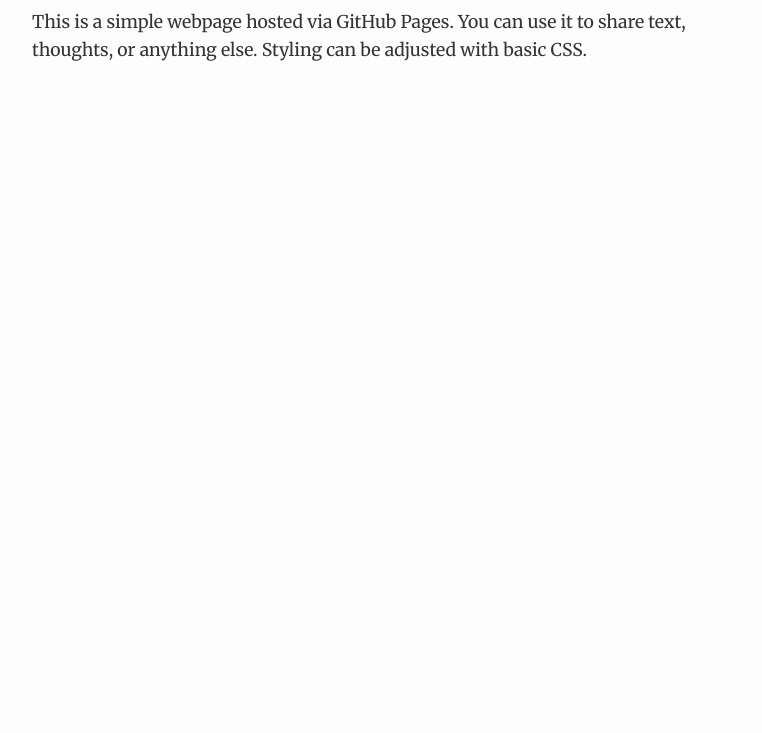
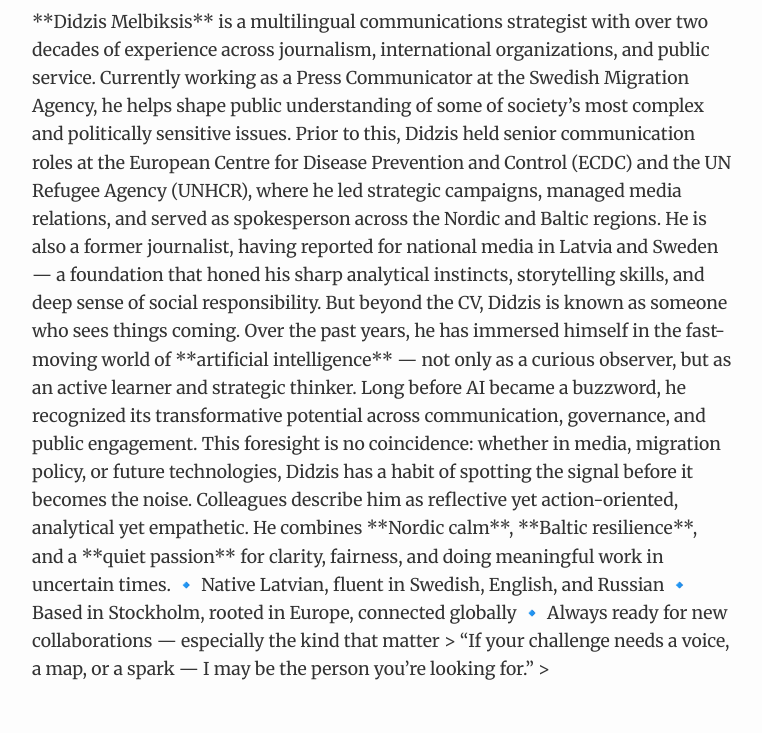
Before and after one commit to mranarhs/mranarhs.github.io, a plain HTML site: page index.html in a window 1280 px wide. Shown: the part 116-849 px from the top of the page, without its empty margins (258-1020 px from the left). Before the commit the page ends 800 px from the top, so only its background shows below. Drawn offline with Linux system fonts and the light colour scheme.

Commit message:
Update index.html

```diff
--- a/index.html
+++ b/index.html
@@ -2,7 +2,7 @@
 <html lang="en">
 <head>
   <meta charset="UTF-8">
-  <title>Welcome to My Site</title>
+  <title>Didzis Melbiksis</title>
   <link href="https://fonts.googleapis.com/css2?family=Merriweather&display=swap" rel="stylesheet">
   <style>
     body {
@@ -26,6 +26,23 @@
 </head>
 <body>
   <h1>Welcome</h1>
-  <p>This is a simple webpage hosted via GitHub Pages. You can use it to share text, thoughts, or anything else. Styling can be adjusted with basic CSS.</p>
+  <p>**Didzis Melbiksis** is a multilingual communications strategist with over two decades of experience across journalism, international organizations, and public service. Currently working as a Press Communicator at the Swedish Migration Agency, he helps shape public understanding of some of society’s most complex and politically sensitive issues.
+
+Prior to this, Didzis held senior communication roles at the European Centre for Disease Prevention and Control (ECDC) and the UN Refugee Agency (UNHCR), where he led strategic campaigns, managed media relations, and served as spokesperson across the Nordic and Baltic regions. He is also a former journalist, having reported for national media in Latvia and Sweden — a foundation that honed his sharp analytical instincts, storytelling skills, and deep sense of social responsibility.
+
+But beyond the CV, Didzis is known as someone who sees things coming.
+
+Over the past years, he has immersed himself in the fast-moving world of **artificial intelligence** — not only as a curious observer, but as an active learner and strategic thinker. Long before AI became a buzzword, he recognized its transformative potential across communication, governance, and public engagement. This foresight is no coincidence: whether in media, migration policy, or future technologies, Didzis has a habit of spotting the signal before it becomes the noise.
+
+Colleagues describe him as reflective yet action-oriented, analytical yet empathetic. He combines **Nordic calm**, **Baltic resilience**, and a **quiet passion** for clarity, fairness, and doing meaningful work in uncertain times.
+
+🔹 Native Latvian, fluent in Swedish, English, and Russian
+
+🔹 Based in Stockholm, rooted in Europe, connected globally
+
+🔹 Always ready for new collaborations — especially the kind that matter
+
+> “If your challenge needs a voice, a map, or a spark — I may be the person you’re looking for.”
+></p>
 </body>
 </html>
```
